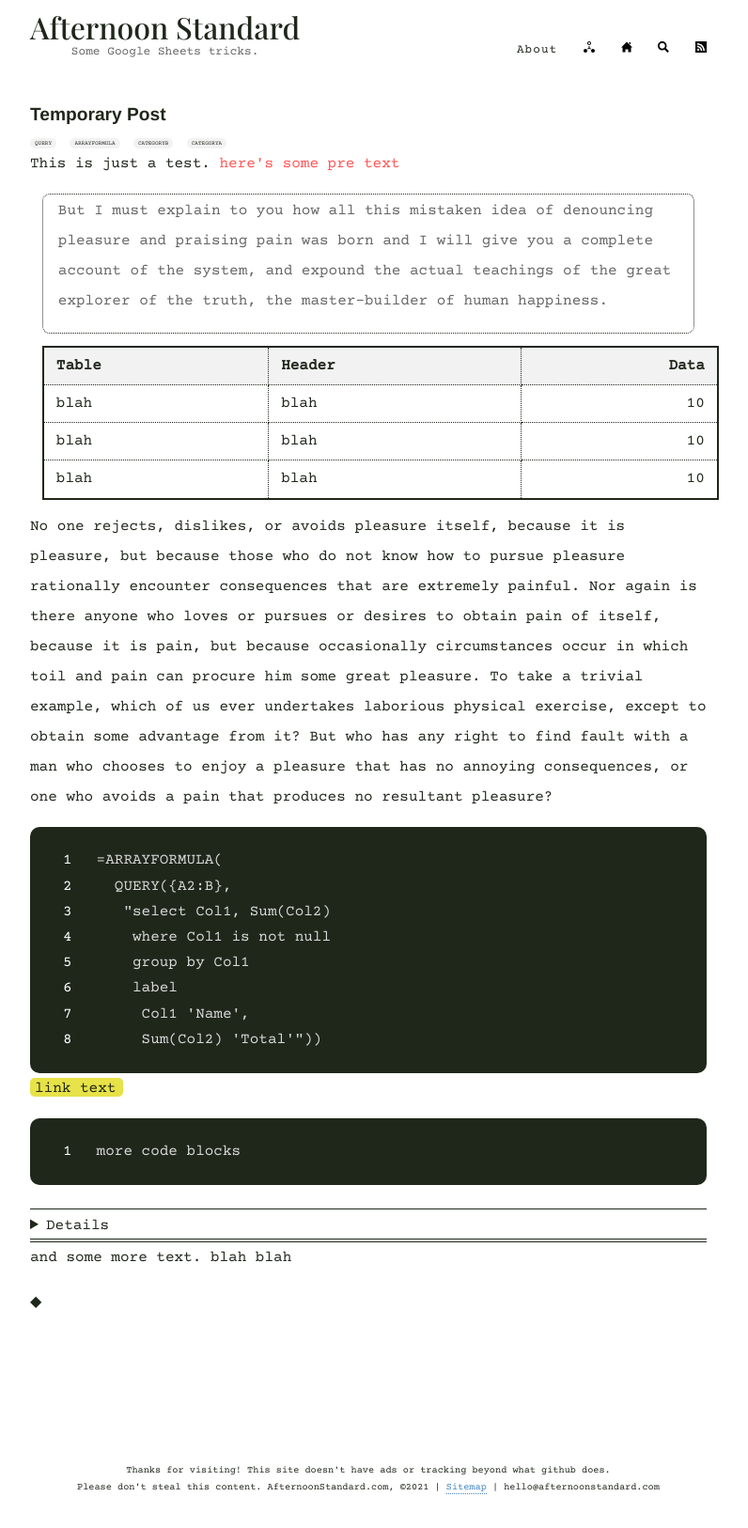
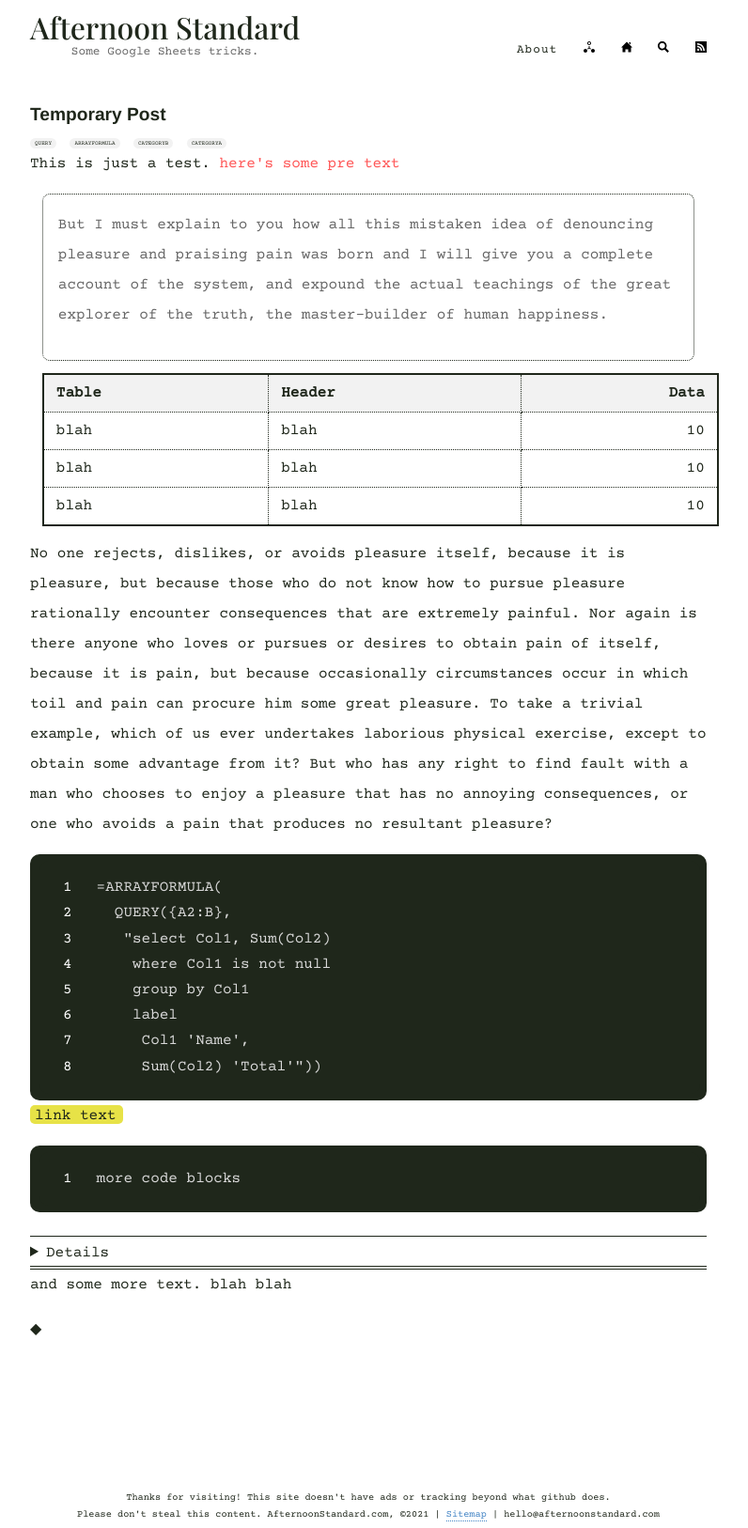
Before and after one commit to boringparty/hello-party.github.io, a Jekyll site: the page built from _posts/2021-02-04-hello.md, in a window 1280 px wide. Shown: the whole page at 94% size, without its empty margins (248-1044 px from the left). Built offline with Jekyll 4.4.1, drawn with Linux system fonts in a browser that asks for light colours; before the commit the page ends 1597 px from its top, so only the background shows below that.

Commit message:
Update style.scss

```diff
--- a/assets/style.scss
+++ b/assets/style.scss
@@ -532,7 +532,7 @@ nav {
   blockquote {
     margin: 0.8em;
     /*border-left: 2px solid $gray;*/
-    padding: 0.1em 1em;
+    padding: 1em;
     color: $gray;
     background-color: $white;
     border-radius: 8px;
```
